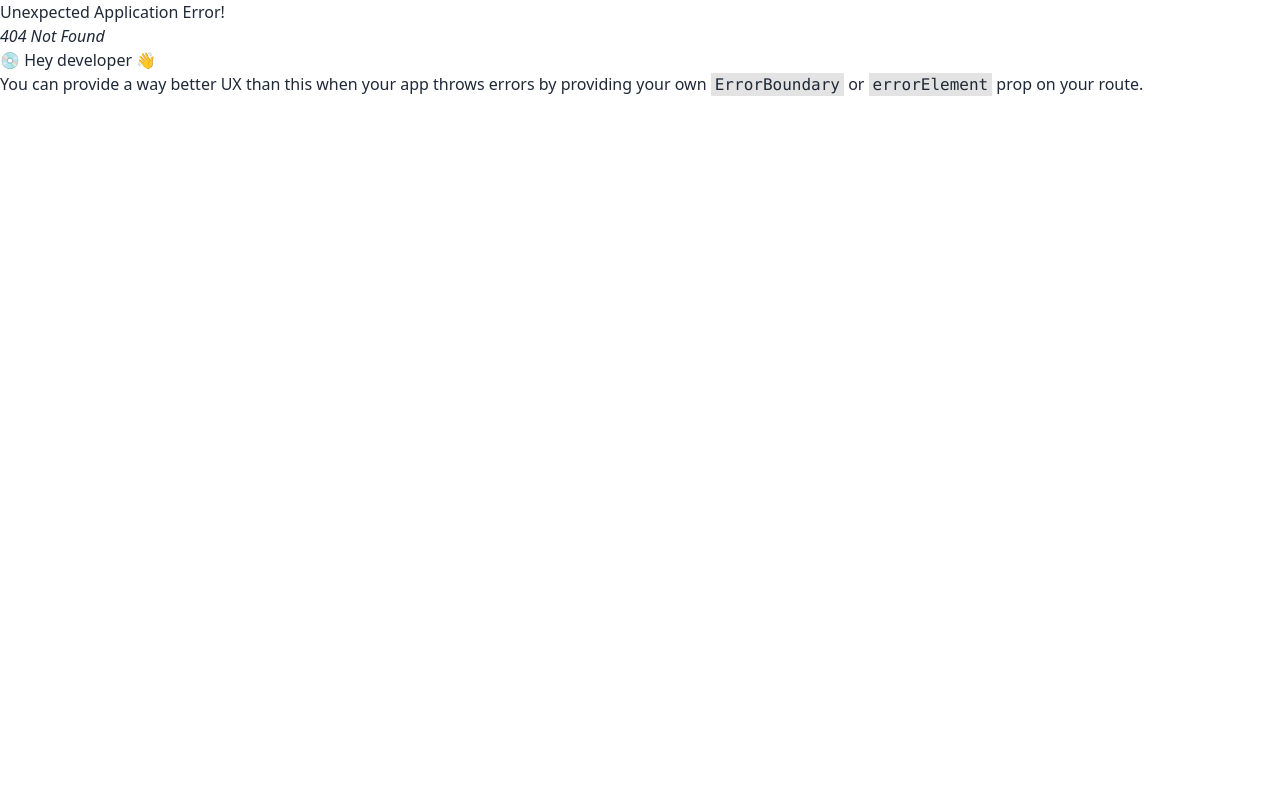
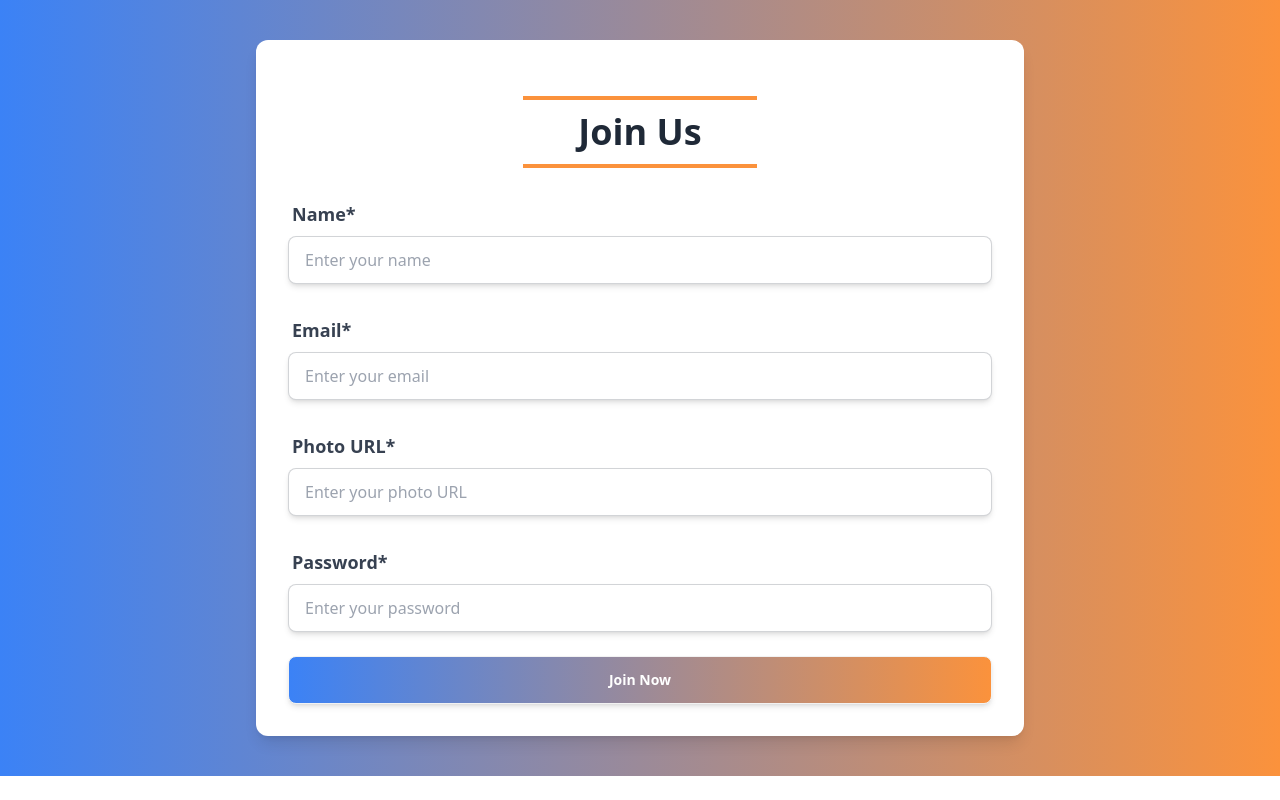
Before and after one commit to rimonc7/dormdish-client, a React (Vite) app: page /joinUs in a window 1280 px wide. Before the commit this address had no page. Built offline with nearby package versions, Linux system fonts and the light colour scheme.

Commit message:
join us done

```diff
--- a/package.json
+++ b/package.json
@@ -12,10 +12,12 @@
   "dependencies": {
     "@tanstack/react-query": "^5.64.2",
     "axios": "^1.7.9",
+    "firebase": "^11.2.0",
     "localforage": "^1.10.0",
     "match-sorter": "^8.0.0",
     "react": "^18.3.1",
     "react-dom": "^18.3.1",
+    "react-hook-form": "^7.54.2",
     "react-icons": "^5.4.0",
     "react-router-dom": "^7.1.3",
     "react-star-ratings": "^2.3.0",
--- /dev/null
+++ b/src/Firebase/firebase.config.js
@@ -0,0 +1,12 @@
+import { initializeApp } from "firebase/app";
+
+const firebaseConfig = {
+    apiKey: import.meta.env.VITE_apiKey,
+    authDomain: import.meta.env.VITE_authDomain,
+    projectId: import.meta.env.VITE_projectId,
+    storageBucket: import.meta.env.VITE_storageBucket,
+    messagingSenderId: import.meta.env.VITE_messagingSenderId,
+    appId: import.meta.env.VITE_appId,
+};
+
+export const app = initializeApp(firebaseConfig);
--- /dev/null
+++ b/src/Pages/Authetication/JoinUs/JoinUs.jsx
@@ -0,0 +1,121 @@
+import { useForm } from "react-hook-form";
+import SectionTitle from "../../Shared/SectionTitle/SectionTitle";
+import { useContext } from "react";
+import { AuthContext } from "../../../Provider/AuthProvider";
+import { updateProfile } from "firebase/auth";
+
+const JoinUs = () => {
+    const { register, handleSubmit, reset } = useForm();
+    const { createUserWithEmail, setErrorMessage, errorMessage } = useContext(AuthContext);
+
+    const handleCreateUser = async (data) => {
+        const { name, photo, email, password } = data; // Extract all fields
+        setErrorMessage("");
+
+        const passwordRegex = /^(?=.*[a-z])(?=.*[A-Z]).{6,}$/;
+
+        // Password Validation
+        if (!passwordRegex.test(password)) {
+            setErrorMessage(
+                "Password must be at least 6 characters long and contain at least one uppercase letter and one lowercase letter."
+            );
+            return;
+        }
+
+        // Create user with email and password
+        createUserWithEmail(email, password)
+            .then((userCredential) => {
+                const user = userCredential.user;
+                return updateProfile(user, {
+                    displayName: name,
+                    photoURL: photo,
+                });
+            })
+            .then(() => {
+                reset(); // Reset form after successful user creation
+                setErrorMessage(""); // Clear error message
+            })
+            .catch((error) => {
+                setErrorMessage(error.message); // Set error message
+            });
+    };
+
+    return (
+        <div className="bg-gradient-to-r from-blue-500 to-orange-400 py-10">
+            <div className="max-w-3xl mx-auto bg-white p-8 rounded-xl shadow-lg">
+                <SectionTitle heading="Join Us" />
+                <form onSubmit={handleSubmit(handleCreateUser)} className="space-y-6">
+                    {/* Name Field */}
+                    <label className="form-control w-full">
+                        <div className="label">
+                            <span className="label-text text-lg font-semibold text-gray-700">Name*</span>
+                        </div>
+                        <input
+                            type="text"
+                            {...register("name", { required: true })}
+                            placeholder="Enter your name"
+                            className="input input-bordered w-full py-3 px-4 rounded-lg shadow-md focus:ring-2 focus:ring-blue-500 focus:outline-none"
+                        />
+                    </label>
+
+                    {/* Email Field */}
+                    <label className="form-control w-full">
+                        <div className="label">
+                            <span className="label-text text-lg font-semibold text-gray-700">Email*</span>
+                        </div>
+                        <input
+                            type="email"
+                            {...register("email", { required: true })}
+                            placeholder="Enter your email"
+                            className="input input-bordered w-full py-3 px-4 rounded-lg shadow-md focus:ring-2 focus:ring-blue-500 focus:outline-none"
+                        />
+                    </label>
+
+                    {/* Photo URL Field */}
+                    <label className="form-control w-full">
+                        <div className="label">
+                            <span className="label-text text-lg font-semibold text-gray-700">Photo URL*</span>
+                        </div>
+                        <input
+                            type="text"
+                            {...register("photo", { required: true })}
+                            placeholder="Enter your photo URL"
+                            className="input input-bordered w-full py-3 px-4 rounded-lg shadow-md focus:ring-2 focus:ring-blue-500 focus:outline-none"
+                        />
+                    </label>
+
+                    {/* Password Field */}
+                    <label className="form-control w-full">
+                        <div className="label">
+                            <span className="label-text text-lg font-semibold text-gray-700">Password*</span>
+                        </div>
+                        <input
+                            type="password"
+                            {...register("password", { required: true })}
+                            placeholder="Enter your password"
+                            className="input input-bordered w-full py-3 px-4 rounded-lg shadow-md focus:ring-2 focus:ring-blue-500 focus:outline-none"
+                        />
+                    </label>
+
+                    {/* Submit Button */}
+                    <button
+                        type="submit"
+                        className="btn text-white bg-gradient-to-r from-blue-500 to-orange-400 w-full py-3 rounded-lg shadow-md hover:scale-105 transform transition-all duration-200"
+                    >
+                        Join Now
+                    </button>
+                </form>
+
+                {/* Display Error Message */}
+                {errorMessage && (
+                    <div className="mt-4 p-4 bg-red-100 border-l-4 border-red-500 text-red-700 rounded-lg">
+                        <p className="font-medium">Error:</p>
+                        <p>{errorMessage}</p>
+                    </div>
+                )}
+            </div>
+        </div>
+    );
+};
+
+export default JoinUs;
--- /dev/null
+++ b/src/Pages/Authetication/Login/Login.jsx
@@ -0,0 +1,10 @@
+
+const Login = () => {
+    return (
+        <div>
+
+        </div>
+    );
+};
+
+export default Login;
--- a/src/Pages/Home/Testimonial/Testimonial.jsx
+++ b/src/Pages/Home/Testimonial/Testimonial.jsx
@@ -53,20 +53,20 @@ const Testimonial = () => {
             <div className="absolute inset-0 bg-black bg-opacity-60"></div>
             <div className="relative max-w-2xl mx-auto text-center z-10">
                 <h2 className="text-3xl font-bold mb-6">Testimonials</h2>
-                <FaQuoteLeft className="text-4xl text-accent mx-auto mb-4" />
+                <FaQuoteLeft className="text-4xl mx-auto mb-4 text-orange-500" />
                 <p className="text-lg italic mb-6">
                     {testimonials[currentIndex].text}
                 </p>
                 <h3 className="text-xl font-semibold">{testimonials[currentIndex].name}</h3>
                 <div className="flex justify-center gap-4 mt-6">
                     <button
-                        className="btn btn-circle btn-outline text-white font-bold"
+                        className="btn btn-circle btn-outline text-orange-500 font-bold"
                         onClick={handlePrev}
                     >
                         <FaArrowLeft />
                     </button>
                     <button
-                        className="btn btn-circle btn-outline text-white font-bold"
+                        className="btn btn-circle btn-outline text-orange-500 font-bold"
                         onClick={handleNext}
                     >
                         <FaArrowRight />
--- a/src/Pages/Shared/Nav/Nav.jsx
+++ b/src/Pages/Shared/Nav/Nav.jsx
@@ -3,7 +3,7 @@ import { NavLink } from "react-router-dom";
 import './Nav.css'
 
 const Nav = () => {
-    const user = true;
+    const user = false;
 
     const links = (
         <div className="space-y-2 lg:space-x-4 lg:space-y-0 uppercase">
--- /dev/null
+++ b/src/Pages/Shared/SocialLogin/SocialLogin.jsx
@@ -0,0 +1,10 @@
+
+const SocialLogin = () => {
+    return (
+        <div>
+
+        </div>
+    );
+};
+
+export default SocialLogin;
--- /dev/null
+++ b/src/Provider/AuthProvider.jsx
@@ -0,0 +1,33 @@
+import React, { createContext, useState } from 'react';
+import { getAuth, createUserWithEmailAndPassword } from "firebase/auth";
+import { app } from "../Firebase/firebase.config";
+
+
+export const AuthContext = createContext(null);
+const auth = getAuth(app)
+
+const AuthProvider = ({ children }) => {
+    const [user, setUser] = useState(null);
+    const [loading, setLoading] = useState(true);
+    const [errorMessage, setErrorMessage] = useState('');
+
+    const createUserWithEmail = (email, password) => {
+        return createUserWithEmailAndPassword(auth, email, password)
+    }
+
+    const authInfo = {
+        createUserWithEmail,
+        errorMessage,
+        setErrorMessage,
+        user,
+    }
+
+    return (
+        <AuthContext.Provider value={authInfo}>
+            {children}
+        </AuthContext.Provider>
+
+    );
+};
+
+export default AuthProvider;
--- a/src/main.jsx
+++ b/src/main.jsx
@@ -9,13 +9,16 @@ import {
   QueryClient,
   QueryClientProvider,
 } from '@tanstack/react-query'
+import AuthProvider from './Provider/AuthProvider.jsx';
 const queryClient = new QueryClient();
 
 
 createRoot(document.getElementById('root')).render(
   <StrictMode>
     <QueryClientProvider client={queryClient}>
-      <RouterProvider router={router} />
+      <AuthProvider>
+        <RouterProvider router={router} />
+      </AuthProvider>
     </QueryClientProvider>
   </StrictMode>,
 )
```
Also changed, not shown: src/router/router.jsx (+10 -0 lines), 1 other file (tests, documents, lock files or other folders).
